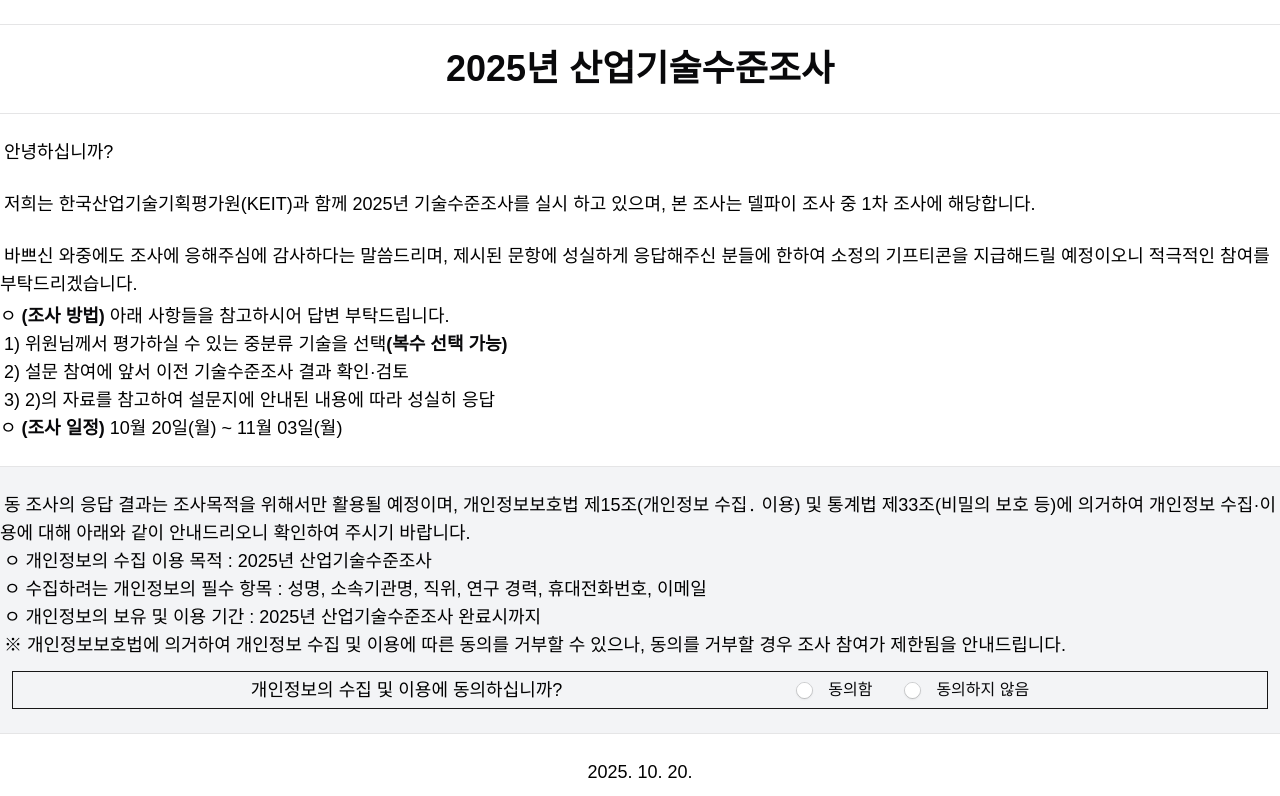
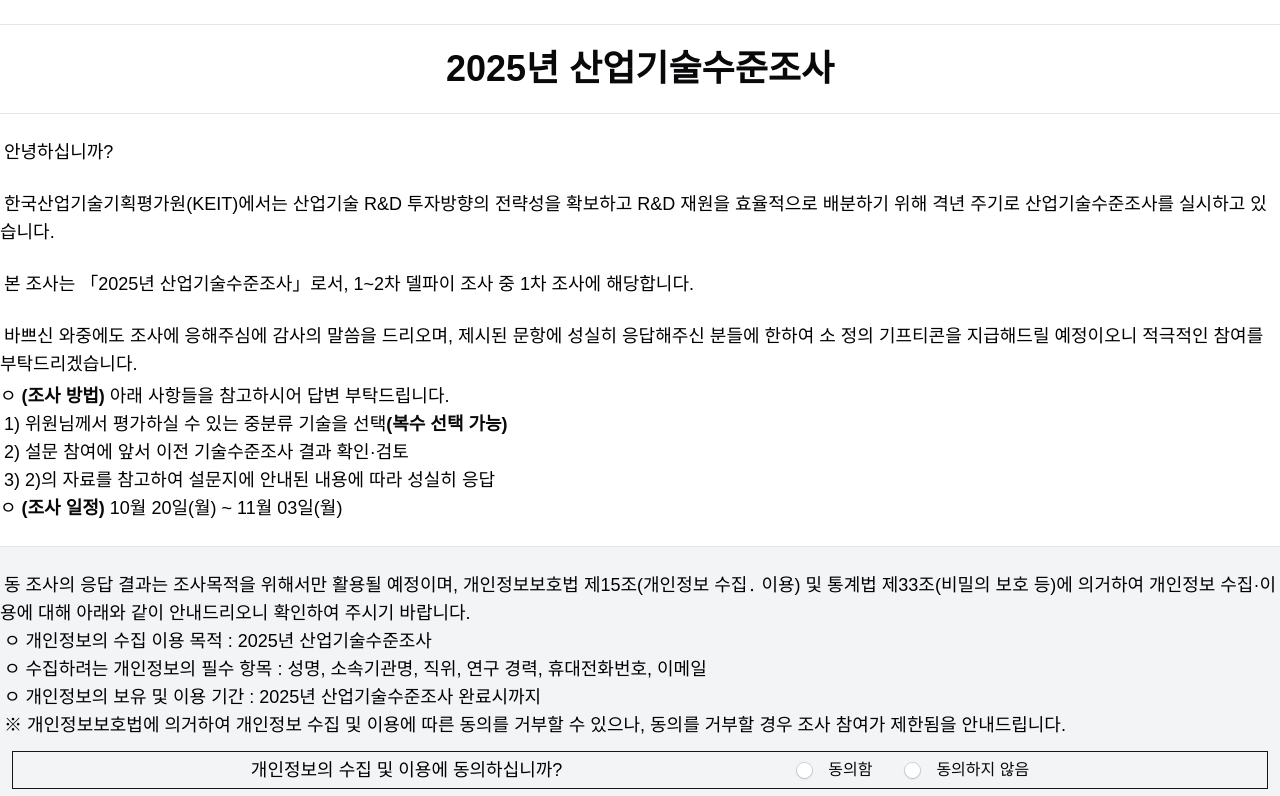
Before and after one commit to woollimsurvey/survey-2025, a Next.js app: page /1 in a window 1280 px wide. Shown: the top 796 px of the page. Built offline with nearby package versions, Linux system fonts and the light colour scheme.

Commit message:
feat: 설문 안내 텍스트 변경

```diff
--- a/src/app/[number]/page.js
+++ b/src/app/[number]/page.js
@@ -49,14 +49,22 @@
           <Text className="indent-1">안녕하십니까?</Text>
           <br />
           <Text className="indent-1">
-            저희는 한국산업기술기획평가원(KEIT)과 함께 2025년 기술수준조사를
-            실시 하고 있으며, 본 조사는 델파이 조사 중 1차 조사에 해당합니다.
+            한국산업기술기획평가원(KEIT)에서는 산업기술 R&D 투자방향의 전략성을
+            확보하고 R&D 재원을 효율적으로 배분하기 위해 격년 주기로
+            산업기술수준조사를 실시하고 있습니다.
           </Text>
           <br />
           <Text className="indent-1">
-            바쁘신 와중에도 조사에 응해주심에 감사하다는 말씀드리며, 제시된
-            문항에 성실하게 응답해주신 분들에 한하여 소정의 기프티콘을
-            지급해드릴 예정이오니 적극적인 참여를 부탁드리겠습니다.
+            본 조사는 「2025년 산업기술수준조사」로서, 1~2차 델파이 조사 중 1차
+            조사에 해당합니다.
+          </Text>
+          <br />
+          <Text className="indent-1">
+            바쁘신 와중에도 조사에 응해주심에 감사의 말씀을 드리오며, 제시된
+            문항에 성실히 응답해주신 분들에 한하여 소 정의 기프티콘을 지급해드릴
+            예정이오니 적극적인 참여를
+            <br />
+            부탁드리겠습니다.
           </Text>
           <Text className="mt-1">
             ㅇ <Strong>(조사 방법)</Strong> 아래 사항들을 참고하시어 답변
```
